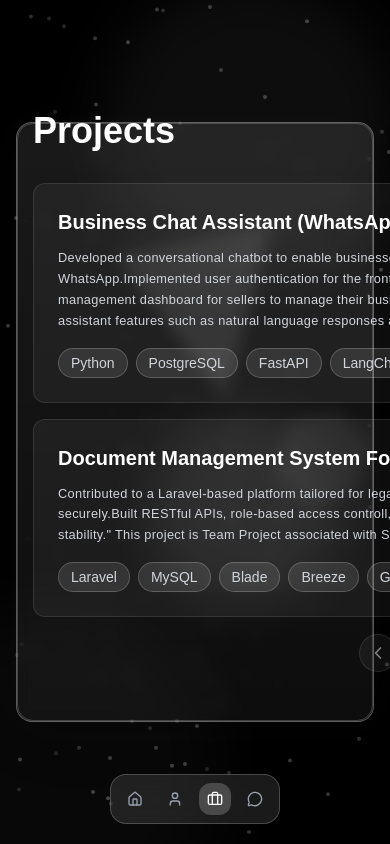
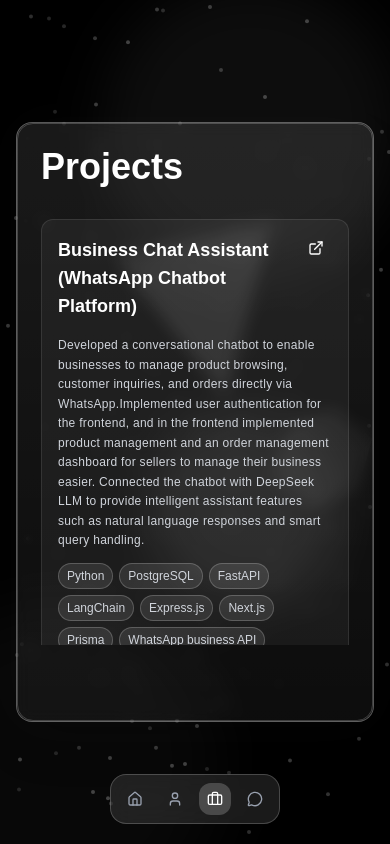
Before and after one commit to Priyankara2003/portfolio-v1, a Next.js app: page / in a window 390 px wide. Both pictures are taken after a click on the button 215 px from the left and 799 px from the top of the page. Built offline with nearby package versions, Linux system fonts and the light colour scheme; a web font is replaced by a local one.

Commit message:
refactor : enhance styling and layout for home and projects sections

```diff
--- a/components/home-content.tsx
+++ b/components/home-content.tsx
@@ -54,7 +54,7 @@ export default function HomeContent({ setActiveSection }: HomeContentProps) {
             whileHover={{ scale: 1.02 }}
             whileTap={{ scale: 0.98 }}
             onClick={() => setActiveSection("contact")}
-            className="py-2 px-4 bg-[rgba(255,255,255,0.7)] hover:bg-white text-black rounded-full font-semibold transition-all duration-300 flex items-center gap-2 justify-center min-w-[140px]"
+            className="py-2 px-4 lg:bg-[rgba(255,255,255,0.7)] bg-white hover:bg-white text-black rounded-full font-semibold transition-all duration-300 flex items-center gap-2 justify-center min-w-[140px]"
           >
             <Mail className="w-4 h-4 text-black" />
             Catch Me
--- a/components/projects-content.tsx
+++ b/components/projects-content.tsx
@@ -58,42 +58,43 @@ export default function ProjectsContent() {
         initial={{ opacity: 0, y: 20 }}
         animate={{ opacity: 1, y: 0 }}
         transition={{ duration: 0.6 }}
-        className="relative z-10"
+        className="relative z-10 h-full sm:h-auto overflow-y-auto md:overflow-visible"
       >
-        <h1 className="text-4xl md:text-5xl font-bold text-white mb-8">
+        <div className="p-2 md:p-0">
+          <h1 className="text-4xl sm:text-4xl md:text-5xl font-bold text-white mb-4 lg:mb-6 lg:text-left mb-8">
             Projects
           </h1>
 
-        <div className="space-y-4 w-4xl">
+          <div className="space-y-3 lg:space-y-4 w-full">
             {currentProjects.map((project, index) => (
               <motion.div
                 key={startIndex + index}
                 initial={{ opacity: 0, x: -20 }}
                 animate={{ opacity: 1, x: 0 }}
                 transition={{ delay: index * 0.2, duration: 0.6 }}
-              className="bg-white/5 border border-white/10 rounded-xl p-6 hover:bg-white/10 transition-all duration-300"
+                className="bg-white/5 border border-white/10 rounded-xl p-4 lg:p-6 hover:bg-white/10 transition-all duration-300"
               >
-              <div className="flex flex-wrap">
-                <h3 className="text-xl font-semibold text-white mb-3">
+                <div className="flex flex-row sm:flex-row sm:items-start gap-2 sm:gap-0 sm:mb-0 mb-4">
+                  <h3 className="text-lg lg:text-xl font-semibold text-white lg:mb-3 flex-1">
                     {project.title}
                   </h3>
                   <a
                     href={project.link}
                     target="_blank"
                     rel="noopener noreferrer"
-                  className="ml-auto inline-flex items-center gap-1 px-3 py-1.5 text-white text-sm transition"
+                    className="self-start sm:self-auto sm:ml-auto inline-flex items-center gap-1 px-2 py-1 lg:px-3 lg:py-1.5 text-white text-xs lg:text-sm transition"
                   >
-                  <ExternalLink className="w-5 h-5" />
+                    <ExternalLink className="w-4 h-4 lg:w-5 lg:h-5" />
                   </a>
                 </div>
-              <p className="text-gray-300 mb-4 text-[0.8rem] font-extralight tracking-wide leading-relaxed">
+                <p className="text-gray-300 mb-3 lg:mb-4 text-xs lg:text-[0.8rem] font-extralight tracking-wide leading-relaxed">
                   {project.description}
                 </p>
-              <div className="flex flex-wrap gap-2">
+                <div className="flex flex-wrap gap-1.5 lg:gap-2">
                   {project.tech.map((tech, techIndex) => (
                     <span
                       key={techIndex}
-                    className="px-3 py-1 bg-white/10 text-gray-300 rounded-full text-sm border border-white/20"
+                      className="px-2 py-1 lg:px-3 lg:py-1 bg-white/10 text-gray-300 rounded-full text-xs lg:text-sm border border-white/20"
                     >
                       {tech}
                     </span>
@@ -102,27 +103,28 @@ export default function ProjectsContent() {
               </motion.div>
             ))}
           </div>
+        </div>
 
-        {/* Pagination */}
-        <div className="flex items-center justify-center gap-4 mt-4">
+        {/* Pagination - Fixed at bottom for mobile, normal for desktop */}
+        <div className="flex items-center justify-center gap-2 lg:gap-4 mt-4 lg:mt-4 p-2 md:p-0">
           <motion.button
             whileHover={{ scale: 1.05 }}
             whileTap={{ scale: 0.95 }}
             onClick={() => setCurrentPage((prev) => Math.max(prev - 1, 1))}
             disabled={currentPage === 1}
-            className="p-2 bg-white/10 hover:bg-white/20 text-white rounded-full border border-white/20 disabled:opacity-50 disabled:cursor-not-allowed transition-all duration-300"
+            className="p-1.5 lg:p-2 bg-white/10 hover:bg-white/20 text-white rounded-full border border-white/20 disabled:opacity-50 disabled:cursor-not-allowed transition-all duration-300"
           >
-            <ChevronLeft className="w-5 h-5" />
+            <ChevronLeft className="w-4 h-4 lg:w-5 lg:h-5" />
           </motion.button>
 
-          <div className="flex gap-2">
+          <div className="flex gap-1 lg:gap-2">
             {Array.from({ length: totalPages }, (_, i) => i + 1).map((page) => (
               <motion.button
                 key={page}
                 whileHover={{ scale: 1.05 }}
                 whileTap={{ scale: 0.95 }}
                 onClick={() => setCurrentPage(page)}
-                className={`w-10 h-10 rounded-full font-medium transition-all duration-300 ${
+                className={`w-8 h-8 lg:w-10 lg:h-10 rounded-full font-medium transition-all duration-300 text-sm lg:text-base ${
                   currentPage === page
                     ? "bg-white/20 text-white border border-white/30"
                     : "bg-white/5 text-gray-400 hover:bg-white/10 hover:text-white border border-white/10"
@@ -140,9 +142,9 @@ export default function ProjectsContent() {
               setCurrentPage((prev) => Math.min(prev + 1, totalPages))
             }
             disabled={currentPage === totalPages}
-            className="p-2 bg-white/10 hover:bg-white/20 text-white rounded-full border border-white/20 disabled:opacity-50 disabled:cursor-not-allowed transition-all duration-300"
+            className="p-1.5 lg:p-2 bg-white/10 hover:bg-white/20 text-white rounded-full border border-white/20 disabled:opacity-50 disabled:cursor-not-allowed transition-all duration-300"
           >
-            <ChevronRight className="w-5 h-5" />
+            <ChevronRight className="w-4 h-4 lg:w-5 lg:h-5" />
           </motion.button>
         </div>
       </motion.div>
```
Lines whose indentation alone changed are shown as unchanged.
